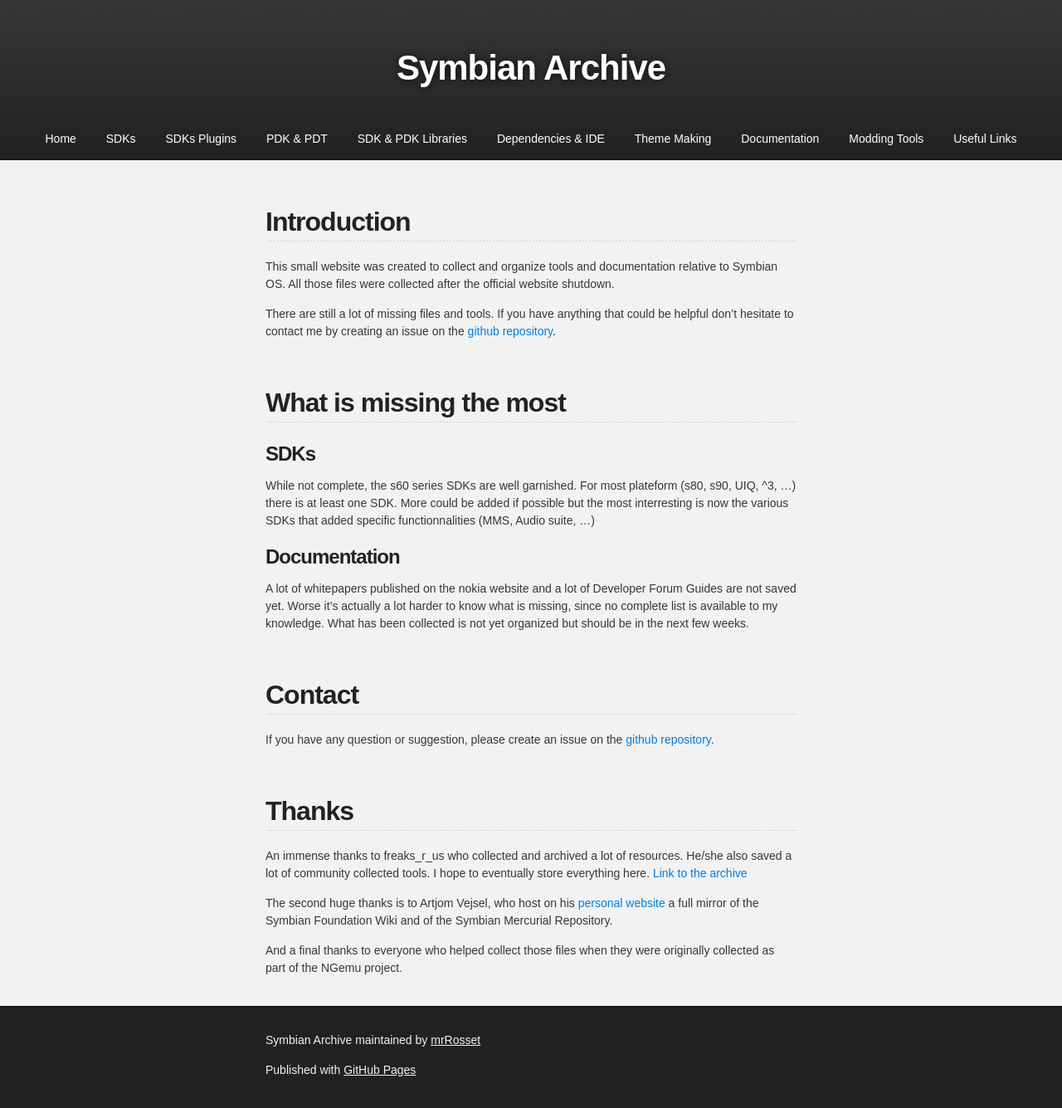
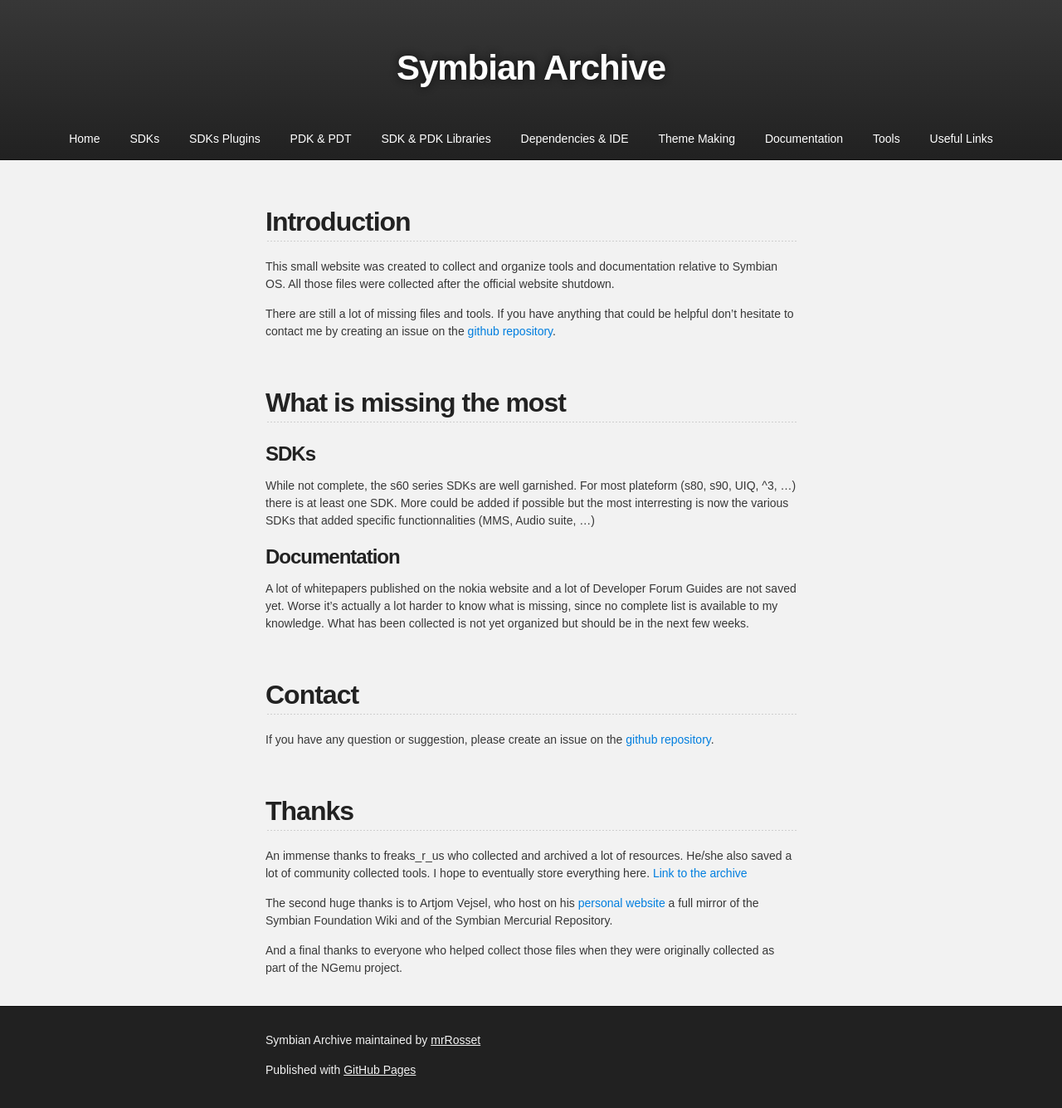
Before and after one commit to mrRosset/Symbian-Archive, a Jekyll site: the page built from index.md, in a window 1280 px wide. Shown: the whole page at 83% size. Built offline with Jekyll 4.4.1, drawn with Linux system fonts in a browser that asks for light colours; our own code applies the rules of GitHub Pages for plain Markdown files; the repository's description, which GitHub fills in, is left out.

Commit message:
change tools page name

```diff
--- a/_layouts/default.html
+++ b/_layouts/default.html
@@ -48,7 +48,7 @@
 			<li><a href="Dep&IDE.html">Dependencies &amp; IDE</a></li>
 			<li><a href="Themes.html">Theme Making</a></li>
 			<li><a href="Documentation.html">Documentation</a></li>
-			<li><a href="Tools.html">Modding Tools</a></li>
+			<li><a href="Tools.html">Tools</a></li>
 			<li><a href="Links.html">Useful Links</a></li>
 		  </ul>
         </header>
```
